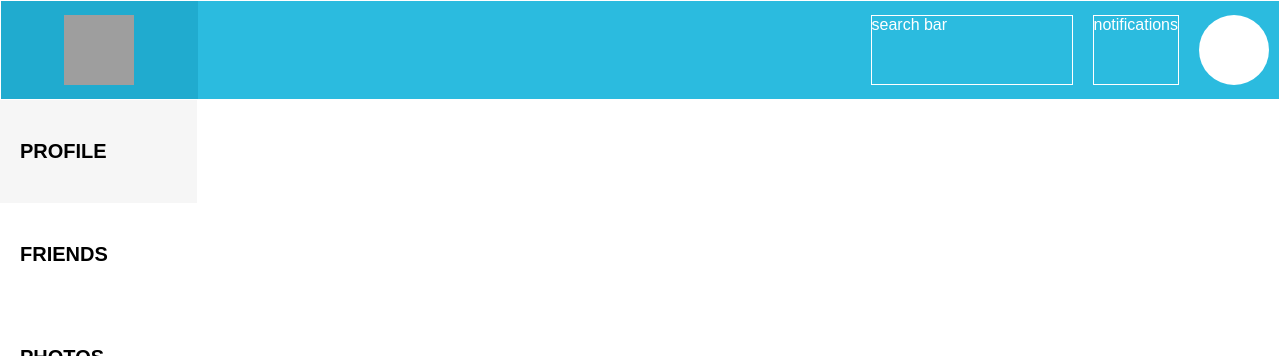
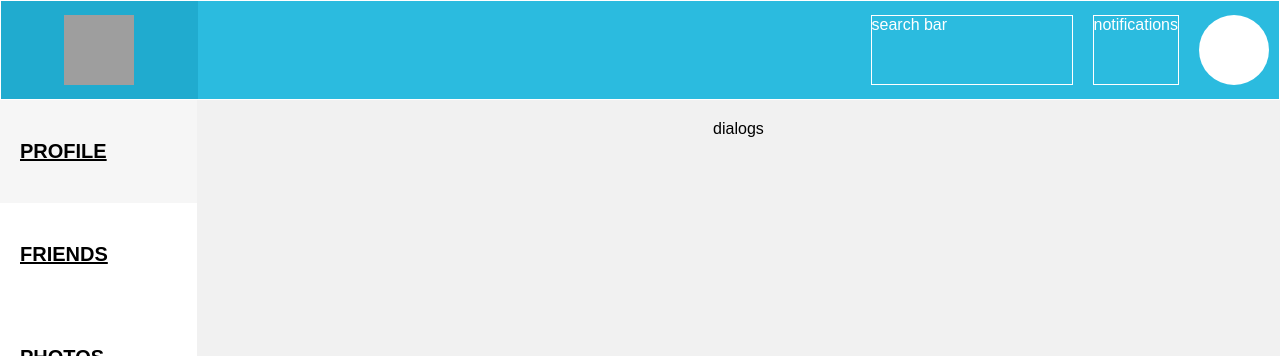
Before and after one commit to zhuravskayalina/social-network, a React (Create React App) app: page / in a window 1280 px wide. Shown: the top 356 px of the page. Built offline with nearby package versions, Linux system fonts and the light colour scheme; grey boxes are pictures that could not be loaded.

Commit message:
start learning router

```diff
--- a/src/App.css
+++ b/src/App.css
@@ -15,3 +15,11 @@
   grid-template-areas:  "header header "
                         "nav main ";
 }
+
+.app-wrapper-content {
+  grid-area: main;
+  background-color: #f1f1f1;
+  display: flex;
+  justify-content: center;
+  padding-top: 20px;
+}
--- a/src/App.js
+++ b/src/App.js
@@ -11,9 +11,11 @@ const App = () => {
         <div className='app-wrapper'>
             <Header/>
             <Navigation/>
+            <main class='app-wrapper-content'>
+                {/*<Profile name="Britney"/>*/}
+                <Dialogs />
+            </main>
 
-            {/*<Profile name="Britney"/>*/}
-            <Dialogs/>
 
         </div>
     );
--- a/src/components/Dialogs/Dialogs.jsx
+++ b/src/components/Dialogs/Dialogs.jsx
@@ -2,8 +2,8 @@ import classes from './Dialogs.module.css';
 
 const Dialogs = () => {
     return (
-        <div className={classes.wrap}>
-
+        <div>
+            dialogs
         </div>
     )
 }
--- a/src/components/Dialogs/Dialogs.module.css
+++ b/src/components/Dialogs/Dialogs.module.css
@@ -0,0 +1,3 @@
+.wrap {
+
+}
--- a/src/components/Navbar/Navbar.jsx
+++ b/src/components/Navbar/Navbar.jsx
@@ -4,8 +4,8 @@ const Navigation = () => {
     return (
 
         <ul className={classes.nav}>
-          <li className={`${classes.item} ${classes.active}`}><a title="Profile">Profile</a></li>
-          <li className={classes.item}><a title="Friends">Friends</a></li>
+          <li className={`${classes.item} ${classes.active}`}><a href="/profile" title="Profile">Profile</a></li>
+          <li className={classes.item}><a href="/dialogs" title="Friends">Friends</a></li>
           <li className={classes.item}><a title="Photos">Photos</a></li>
           <li className={classes.item}><a title="Messages">Messages</a></li>
           <li className={classes.item}><a title="News">News</a></li>
--- a/src/components/Profile/Profile.jsx
+++ b/src/components/Profile/Profile.jsx
@@ -4,12 +4,13 @@ import classes from './Profile.module.css';
 
 const Profile = (props) => {
   return (
-    <main className={classes.main}>
+
       <div className={classes.wrapper}>
         <Cover name="Britney"/>
         <Posts />
       </div>
-    </main>
+
+
   )
 };
 
--- a/src/components/Profile/Profile.module.css
+++ b/src/components/Profile/Profile.module.css
@@ -1,11 +1,3 @@
-.main {
-    grid-area: main;
-    background-color: #f1f1f1;
-    display: flex;
-    justify-content: center;
-    padding-top: 20px;
-  }
-
 .wrapper {
   width: 95%;
 }
```
